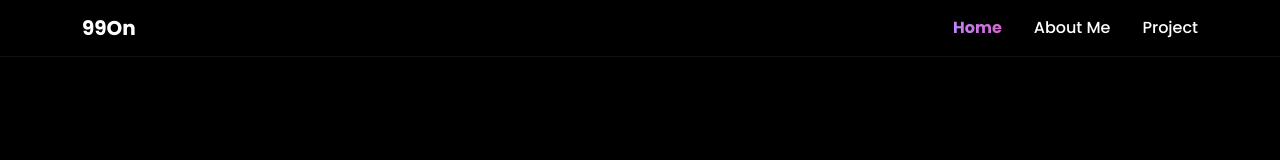
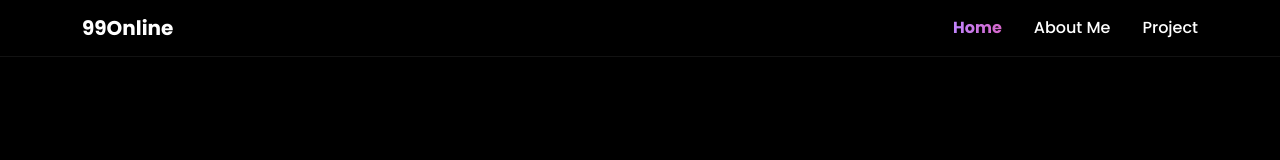
Before and after one commit to akhsanby/personal-web, a Next.js app: page / in a window 1280 px wide. Shown: the top 160 px of the page. Built offline with nearby package versions, Linux system fonts and the light colour scheme.

Commit message:
change name brand

```diff
--- a/src/components/_Navbar.jsx
+++ b/src/components/_Navbar.jsx
@@ -20,7 +20,7 @@ export default function _Navbar() {
     <Navbar collapseOnSelect expand="md" bg="dark" variant="dark" className={styles.navbar}>
       <Container>
         <Link href="/">
-          <a className="fw-bold navbar-brand">99On</a>
+          <a className="fw-bold navbar-brand">99Online</a>
         </Link>
         <Navbar.Toggle aria-controls="responsive-navbar-nav" />
         <Navbar.Collapse id="responsive-navbar-nav">
```
